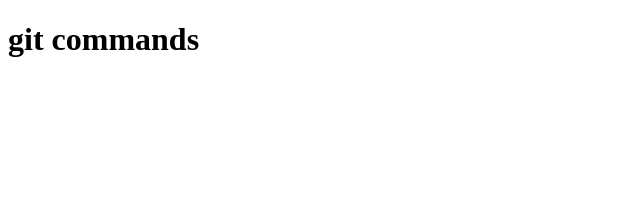
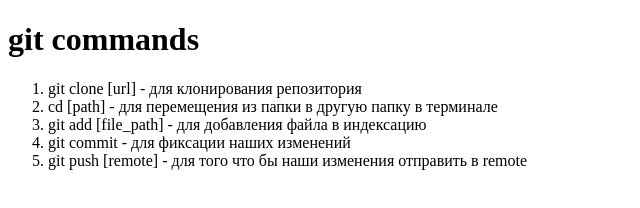
Before and after one commit to cyberhubutro/congenial-potato, a plain HTML site: page 15-lesson/index.html in a window 1280 px wide. Shown: the whole page, without its empty margins (0-640 px from the left). Drawn offline with Linux system fonts and the light colour scheme.

Commit message:
расписали основные команды
расписали основные несколько команд для использования гита

```diff
--- a/15-lesson/index.html
+++ b/15-lesson/index.html
@@ -7,5 +7,22 @@
 </head>
 <body>
     <h1>git commands</h1>
+    <ol>
+        <li>
+            git clone [url] - для клонирования репозитория
+        </li>
+        <li>
+            cd [path] - для перемещения из папки в другую папку в терминале
+        </li>
+        <li>
+            git add [file_path] - для добавления файла в индексацию
+        </li>
+        <li>
+            git commit - для фиксации наших изменений
+        </li>
+        <li>
+            git push [remote] - для того что бы наши изменения отправить в remote
+        </li>
+    </ol>
 </body>
 </html>
```
